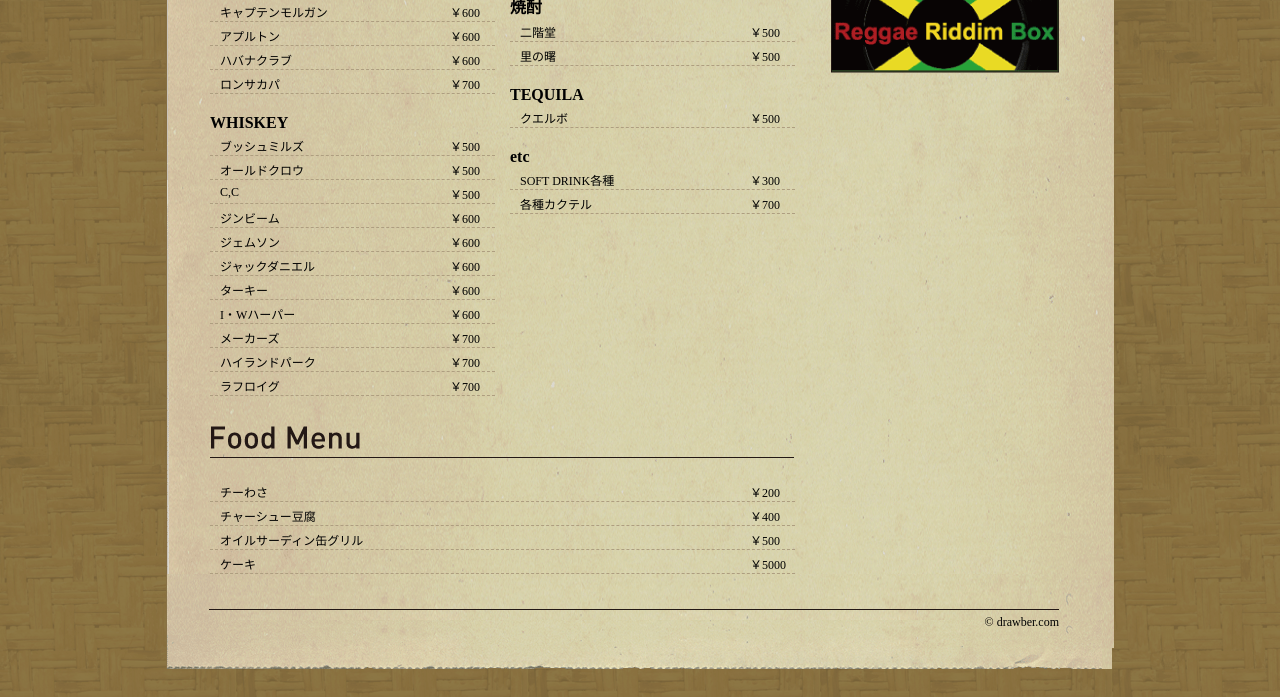
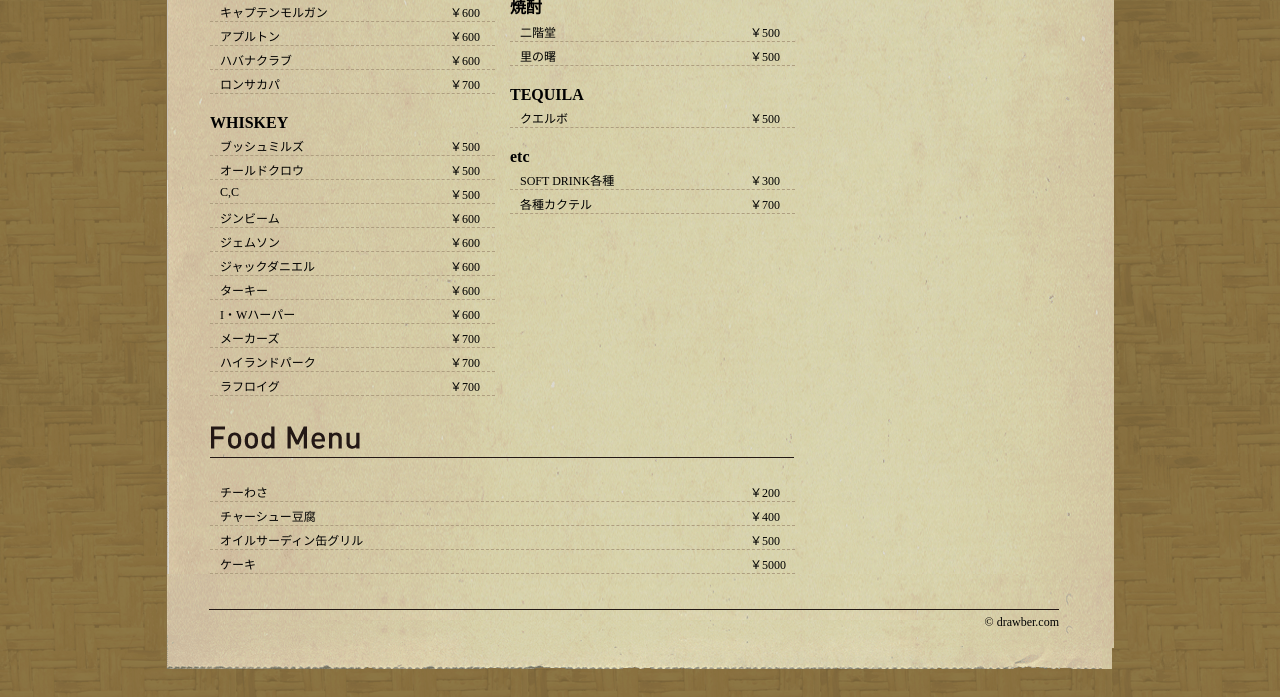
Before and after one commit to drawber/drawber.github.io, a plain HTML site: page index.html in a window 1280 px wide. Shown: the part 1165-1862 px from the top of the page. Drawn offline with Linux system fonts and the light colour scheme; some packages are replaced by stand-ins of ours.

Commit message:
リンク削除

```diff
--- a/index.html
+++ b/index.html
@@ -91,7 +91,7 @@
 	<div class="link">
 		<h2><img src="/img/link.png" class="png" alt="リンク" /></h2>
         <ul>
-        	<li><a href="http://www.jama1.net" target="_blank"><img src="/img/Links/6/image.gif" alt="ジャマイチ" /></a></li><li><a href="http://twitter.com/#!/drawber" target="_blank"><img src="/img/Links/5/image.gif" alt="Twitter" /></a></li><li><a href="http://rrb.orangemittoo.net" target="_blank"><img src="/img/Links/7/image.gif" alt="REGGAE RIDDIM BOX" /></a></li>        </ul>
+        	<li><a href="http://www.jama1.net" target="_blank"><img src="/img/Links/6/image.gif" alt="ジャマイチ" /></a></li><li><a href="http://twitter.com/#!/drawber" target="_blank"><img src="/img/Links/5/image.gif" alt="Twitter" /></a></li></ul>
 	</div>
 </div>
 
```
